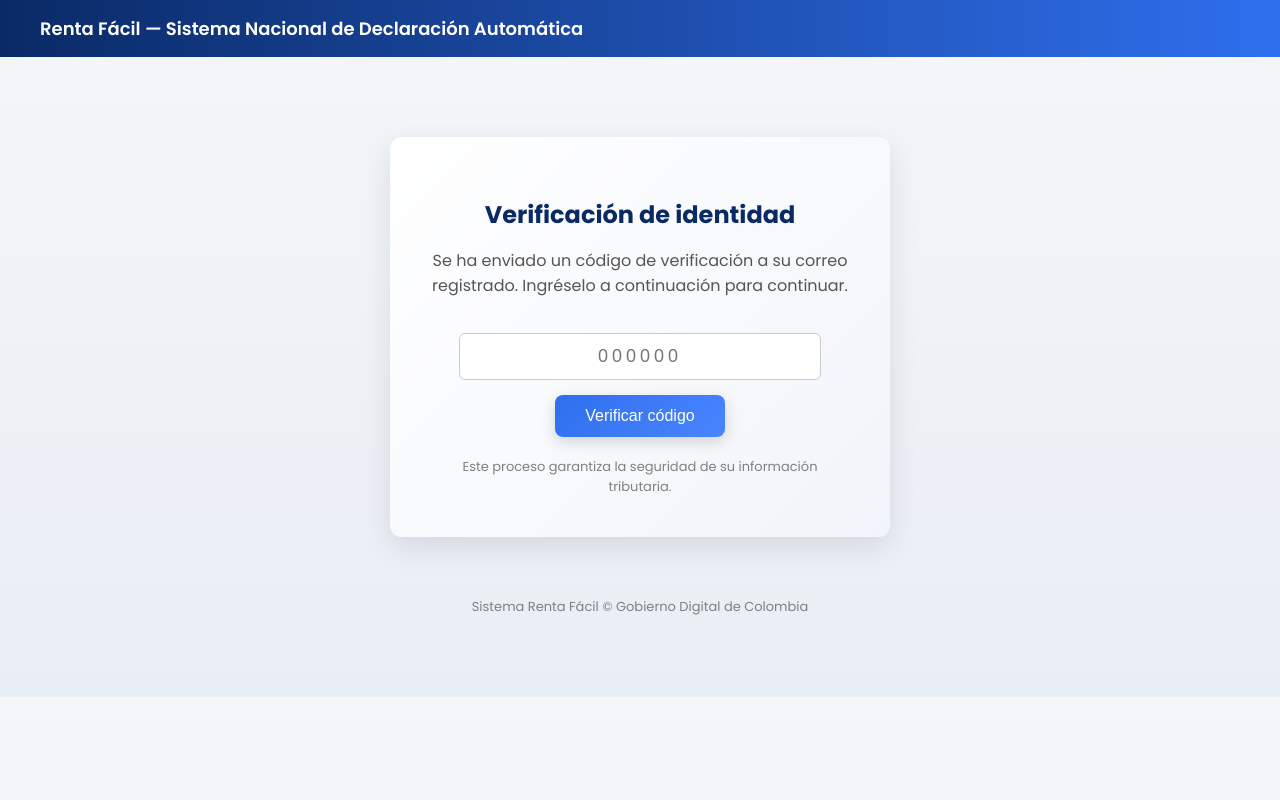
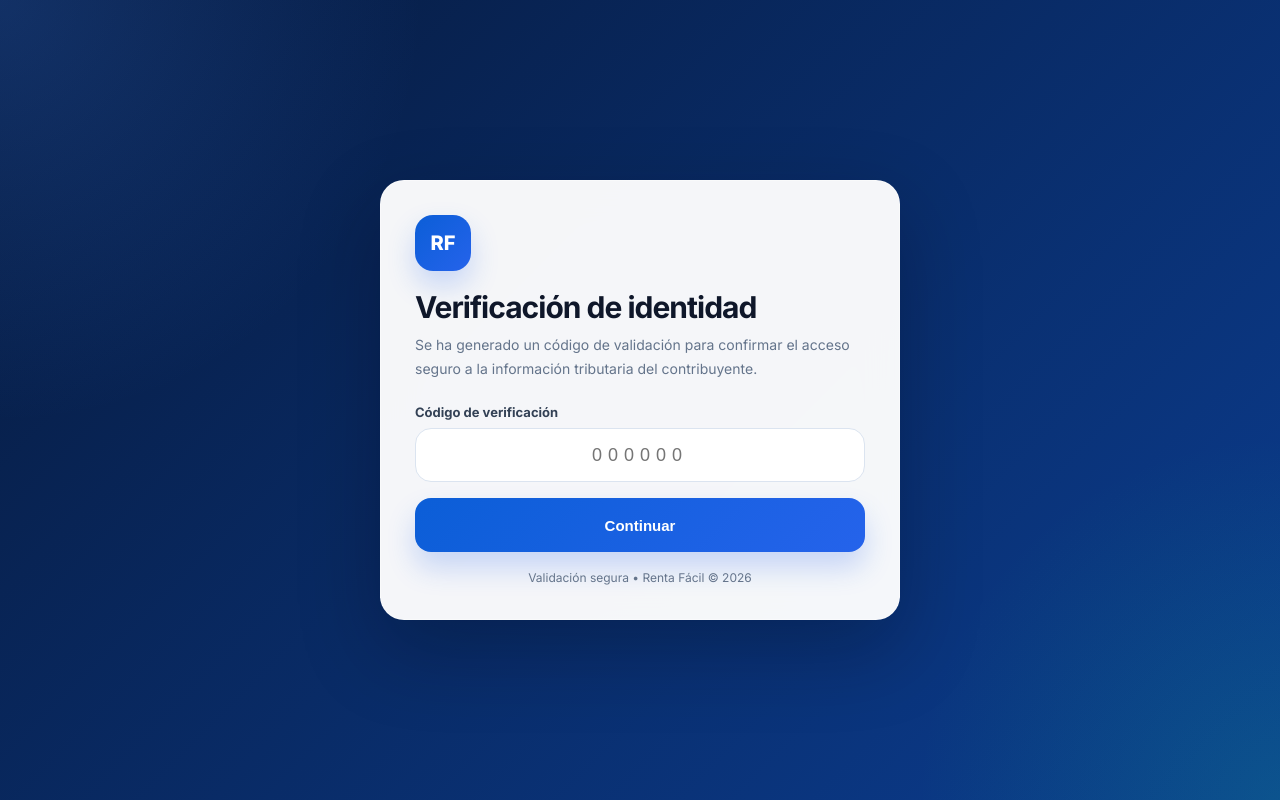
Before and after one commit to julianbaquero357/rentafacil-demo, a Flask app: template templates/verificar.html in a window 1280 px wide. Run offline with Flask 3, Linux system fonts and the light colour scheme; the template is opened without the code that fills it, so the values that code supplies are empty.

Commit message:
Update verificar.html

```diff
--- a/templates/verificar.html
+++ b/templates/verificar.html
@@ -2,130 +2,167 @@
 <html lang="es">
 <head>
     <meta charset="UTF-8">
+    <meta name="viewport" content="width=device-width, initial-scale=1.0">
     <title>Verificación - Renta Fácil</title>
-
-    <link href="https://fonts.googleapis.com/css2?family=Poppins:wght@300;400;600;700&display=swap" rel="stylesheet">
-
+    <link href="https://fonts.googleapis.com/css2?family=Inter:wght@400;500;600;700;800&display=swap" rel="stylesheet">
     <style>
-        body {
-            margin: 0;
-            font-family: 'Poppins', sans-serif;
-            background: linear-gradient(to bottom, #f4f6f8, #e9eef6);
+        :root{
+            --bg1:#071a3d;
+            --bg2:#0b3d91;
+            --card:#ffffff;
+            --muted:#64748b;
+            --primary:#0b5ed7;
+            --primary2:#2563eb;
         }
 
-        .navbar {
-            background: linear-gradient(90deg, #0A2A66, #2F6FED);
-            color: white;
-            padding: 15px 40px;
-            font-size: 18px;
-            font-weight: 600;
+        *{box-sizing:border-box}
+        body{
+            margin:0;
+            min-height:100vh;
+            font-family:'Inter',sans-serif;
+            background:
+                radial-gradient(circle at top left, rgba(59,130,246,.22), transparent 28%),
+                radial-gradient(circle at bottom right, rgba(16,185,129,.18), transparent 24%),
+                linear-gradient(135deg,var(--bg1),var(--bg2));
+            display:grid;
+            place-items:center;
+            padding:24px;
         }
 
-        .container {
-            max-width: 500px;
-            margin: 80px auto;
+        .card{
+            width:min(520px, 100%);
+            background:rgba(255,255,255,.96);
+            border-radius:24px;
+            padding:34px;
+            box-shadow:0 30px 80px rgba(2,6,23,.28);
+            border:1px solid rgba(255,255,255,.35);
+            backdrop-filter:blur(18px);
+            animation:fadeUp .75s ease both;
         }
 
-        .card {
-            background: linear-gradient(135deg, white, #f1f4fa);
-            padding: 40px;
-            border-radius: 12px;
-            box-shadow: 0 10px 30px rgba(0,0,0,0.1);
-            text-align: center;
+        .mark{
+            width:56px;
+            height:56px;
+            border-radius:18px;
+            display:grid;
+            place-items:center;
+            background:linear-gradient(135deg,var(--primary),var(--primary2));
+            color:#fff;
+            font-weight:800;
+            font-size:20px;
+            margin-bottom:18px;
+            box-shadow:0 14px 28px rgba(37,99,235,.22);
         }
 
-        .card h2 {
-            color: #0A2A66;
-            margin-bottom: 10px;
+        h1{
+            margin:0 0 8px;
+            font-size:30px;
+            letter-spacing:-1px;
+            color:#0f172a;
         }
 
-        .card p {
-            color: #555;
-            margin-bottom: 20px;
+        p{
+            margin:0;
+            color:var(--muted);
+            line-height:1.7;
+            font-size:14px;
         }
 
-        input {
-            width: 80%;
-            padding: 12px;
-            margin: 15px 0;
-            border-radius: 6px;
-            border: 1px solid #ccc;
-            font-size: 18px;
-            text-align: center;
-            letter-spacing: 4px;
+        .demo-code{
+            margin:18px 0 0;
+            padding:14px 16px;
+            border-radius:16px;
+            background:#eff6ff;
+            border:1px solid #dbeafe;
+            color:#1d4ed8;
+            font-size:14px;
+            font-weight:700;
         }
 
-        button {
-            background: linear-gradient(135deg, #2F6FED, #4a85ff);
-            border: none;
-            color: white;
-            padding: 12px 30px;
-            font-size: 16px;
-            border-radius: 8px;
-            cursor: pointer;
-            box-shadow: 0 5px 15px rgba(0,0,0,0.15);
+        .form{
+            margin-top:24px;
         }
 
-        .info {
-            font-size: 13px;
-            color: gray;
-            margin-top: 20px;
+        .label{
+            display:block;
+            font-size:13px;
+            font-weight:700;
+            color:#334155;
+            margin-bottom:8px;
         }
 
-        .codigo-demo {
-            background: #eef2f7;
-            padding: 10px;
-            border-radius: 6px;
-            margin-top: 10px;
-            font-size: 14px;
-            color: #333;
+        .input{
+            width:100%;
+            height:54px;
+            border-radius:16px;
+            border:1px solid #dbe4f0;
+            padding:0 18px;
+            font-size:18px;
+            text-align:center;
+            letter-spacing:6px;
+            outline:none;
+            transition:.25s ease;
         }
 
-        .footer {
-            text-align: center;
-            margin-top: 60px;
-            font-size: 13px;
-            color: gray;
+        .input:focus{
+            border-color:#60a5fa;
+            box-shadow:0 0 0 5px rgba(59,130,246,.14);
+        }
+
+        .btn{
+            margin-top:16px;
+            width:100%;
+            height:54px;
+            border:none;
+            border-radius:16px;
+            background:linear-gradient(135deg,var(--primary),var(--primary2));
+            color:#fff;
+            font-size:15px;
+            font-weight:800;
+            cursor:pointer;
+            box-shadow:0 16px 28px rgba(37,99,235,.22);
+            transition:.25s ease;
+        }
+
+        .btn:hover{transform:translateY(-2px)}
+
+        .foot{
+            margin-top:18px;
+            text-align:center;
+            font-size:12px;
+            color:#64748b;
+        }
+
+        @keyframes fadeUp{
+            from{opacity:0; transform:translateY(18px)}
+            to{opacity:1; transform:translateY(0)}
         }
     </style>
 </head>
-
 <body>
-
-<div class="navbar">
-    Renta Fácil — Sistema Nacional de Declaración Automática
-</div>
-
-<div class="container">
     <div class="card">
-        <h2>Verificación de identidad</h2>
+        <div class="mark">RF</div>
+        <h1>Verificación de identidad</h1>
         <p>
-            Se ha enviado un código de verificación a su correo registrado.
-            Ingréselo a continuación para continuar.
+            Se ha generado un código de validación para confirmar el acceso
+            seguro a la información tributaria del contribuyente.
         </p>
 
-        <!-- CÓDIGO DEMO SI FALLA EL CORREO -->
         {% if codigo_demo %}
-        <div class="codigo-demo">
+        <div class="demo-code">
             Código de demostración: <strong>{{ codigo_demo }}</strong>
         </div>
         {% endif %}
 
-        <form action="/verificar" method="post">
-            <input type="text" name="codigo" placeholder="000000" required>
-            <br>
-            <button type="submit">Verificar código</button>
+        <form class="form" action="/verificar" method="post">
+            <label class="label">Código de verificación</label>
+            <input class="input" type="text" name="codigo" placeholder="000000" required>
+            <button class="btn" type="submit">Continuar</button>
         </form>
 
-        <div class="info">
-            Este proceso garantiza la seguridad de su información tributaria.
+        <div class="foot">
+            Validación segura • Renta Fácil © 2026
         </div>
     </div>
-
-    <div class="footer">
-        Sistema Renta Fácil © Gobierno Digital de Colombia
-    </div>
-</div>
-
 </body>
 </html>
```
